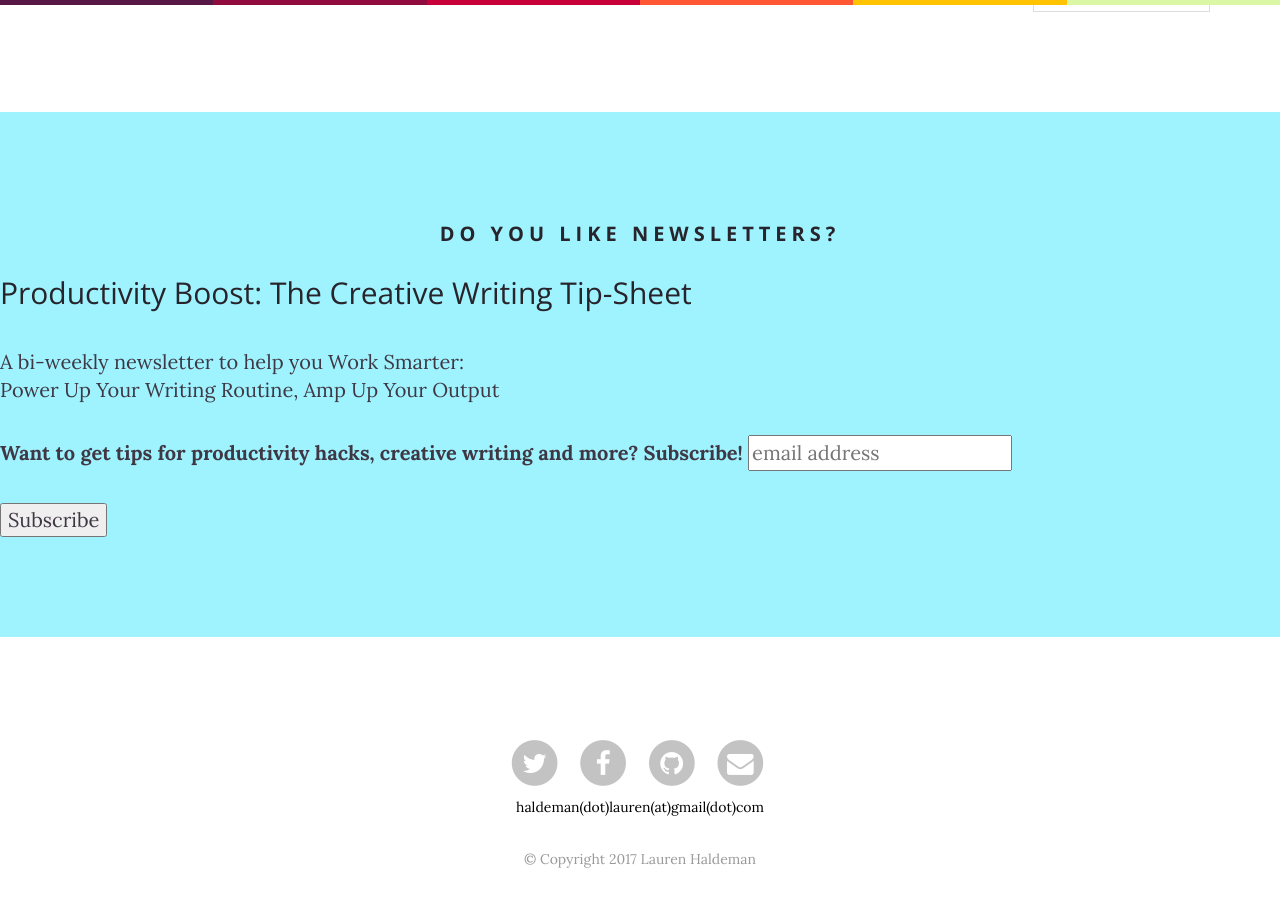
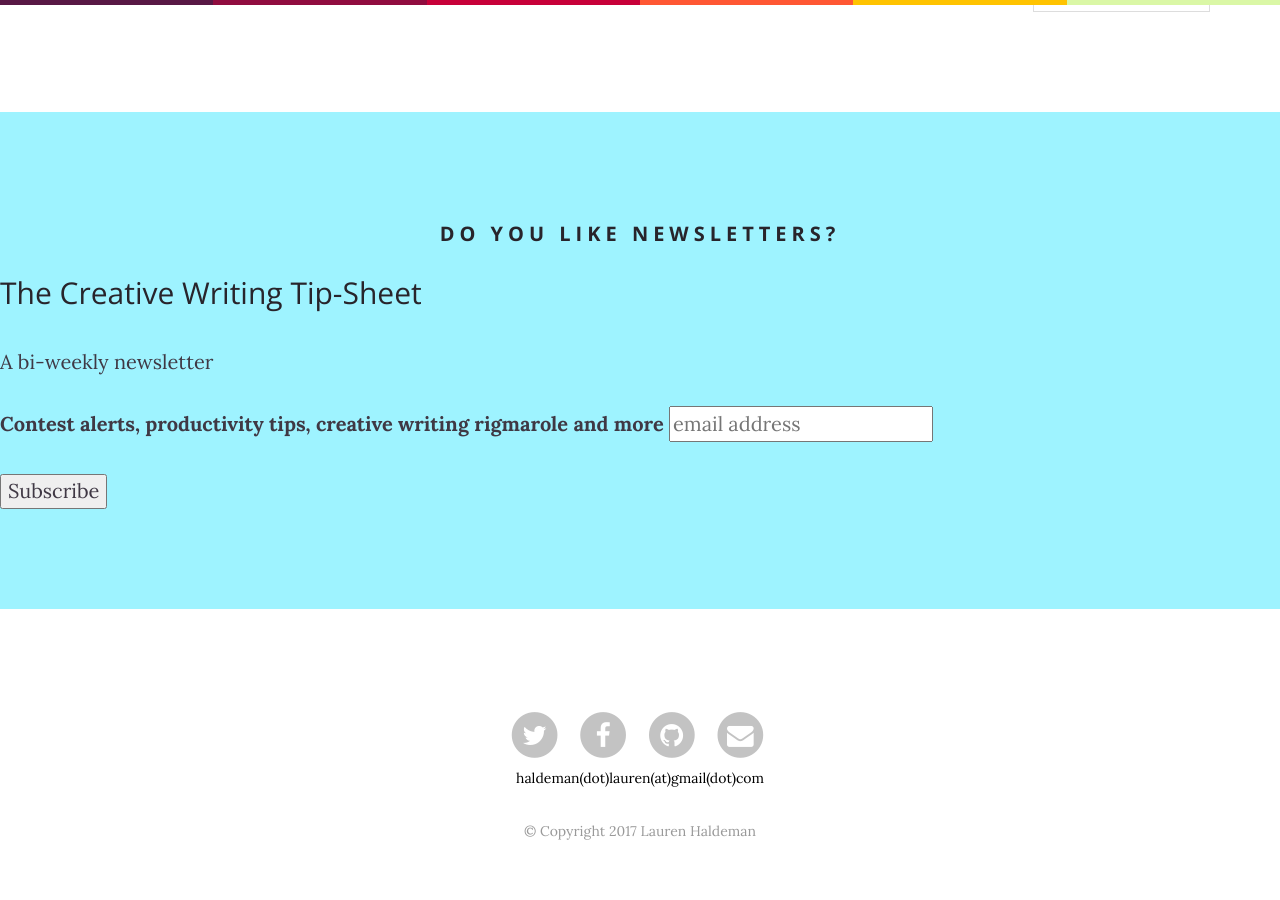
Before and after one commit to laurenhaldeman/laurenhaldeman.github.io, a Jekyll site: the page built from blog-time/index.html, in a window 1280 px wide and 900 px high, scrolled down 1560 px. Built offline with Jekyll 4.4.1, drawn with Linux system fonts in a browser that asks for light colours; nearby versions of some CDN libraries; some web fonts are replaced; the list of posts is cut into pages by our own code; comment, search, counter and statistics services are not loaded; after the commit the page ends 2432 px from its top, so only the background shows below that.

Commit message:
footer language

```diff
--- a/_includes/footer.html
+++ b/_includes/footer.html
@@ -4,9 +4,9 @@
 <h1 class="lined"> DO YOU LIKE NEWSLETTERS?</h1>
 <div id="mc_embed_signup">
 <form action="//laurenhaldeman.us10.list-manage.com/subscribe/post?u=7977c8ba7fa7cde5ee26e2140&amp;id=b0f81e8c33" method="post" id="mc-embedded-subscribe-form" name="mc-embedded-subscribe-form" class="validate" target="_blank" novalidate>
-    <div id="mc_embed_signup_scroll"><h2>Productivity Boost: The Creative Writing Tip-Sheet</h2><br>
-A bi-weekly newsletter to help you Work Smarter: <br>Power Up Your Writing Routine, Amp Up Your Output<p>
-	<label for="mce-EMAIL">Want to get tips for productivity hacks, creative writing and more? Subscribe!</label>
+    <div id="mc_embed_signup_scroll"><h2>The Creative Writing Tip-Sheet</h2><br>
+A bi-weekly newsletter<p>
+	<label for="mce-EMAIL">Contest alerts, productivity tips, creative writing rigmarole and more</label>
 	<input type="email" value="" name="EMAIL" class="email" id="mce-EMAIL" placeholder="email address" required>
     <!-- real people should not fill this in and expect good things - do not remove this or risk form bot signups-->
     <div style="position: absolute; left: -5000px;" aria-hidden="true"><input type="text" name="b_7977c8ba7fa7cde5ee26e2140_b0f81e8c33" tabindex="-1" value=""></div>
```
